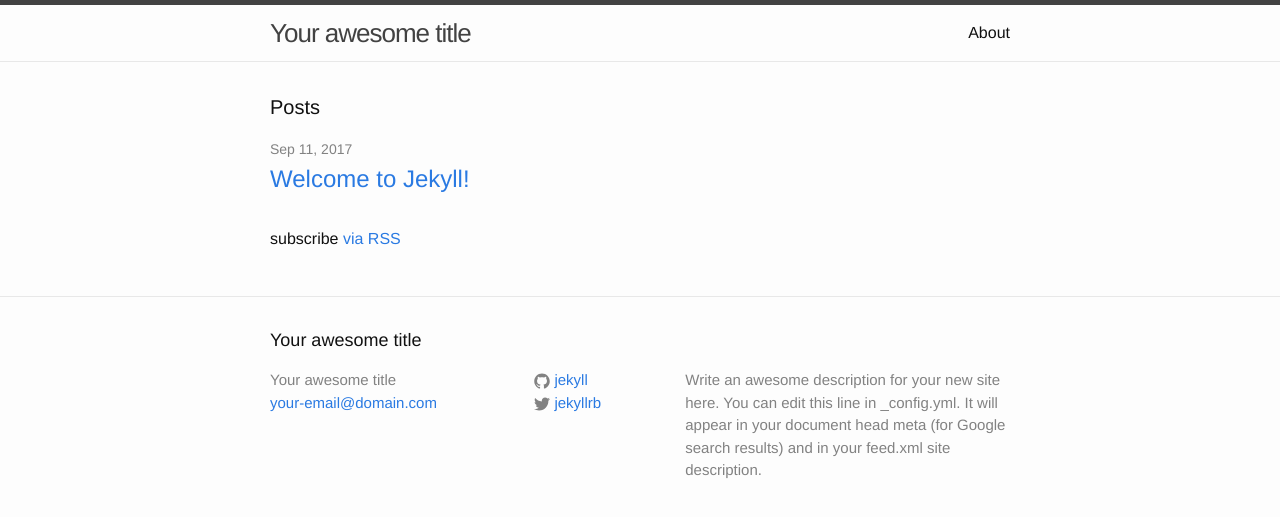
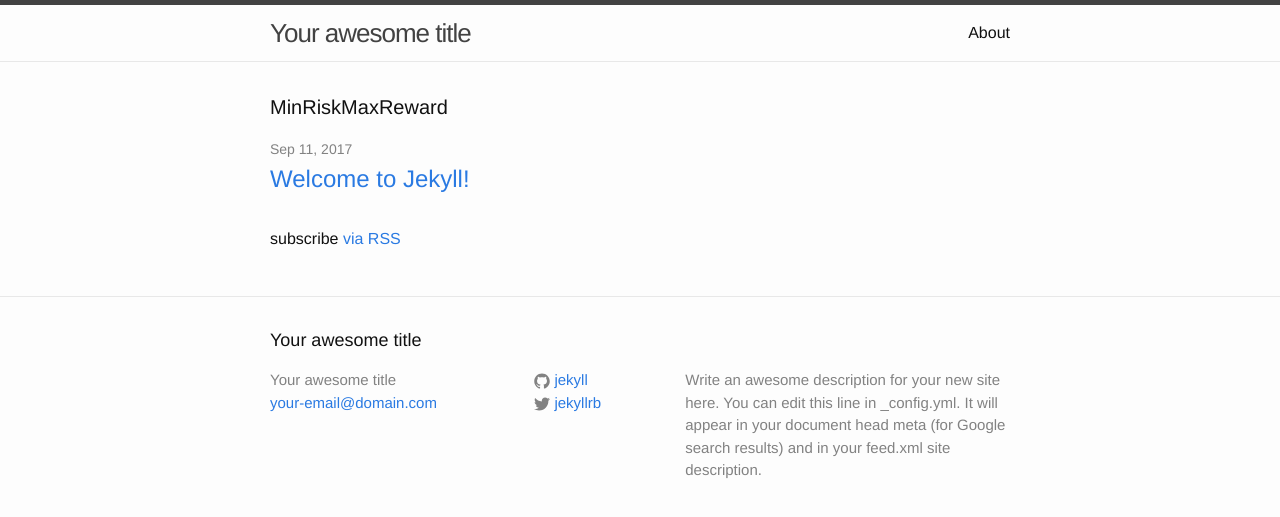
Before and after one commit to pag22/pag22.github.io, a Jekyll site: the page built from index.html, in a window 1280 px wide. Shown: the top 517 px of the page. Built offline with Jekyll 4.4.1, drawn with Linux system fonts in a browser that asks for light colours.

Commit message:
Update index.html

```diff
--- a/index.html
+++ b/index.html
@@ -4,7 +4,7 @@
 
 <div class="home">
 
-  <h1 class="page-heading">Posts</h1>
+  <h1 class="page-heading">MinRiskMaxReward</h1>
 
   <ul class="post-list">
     {% for post in site.posts %}
```
